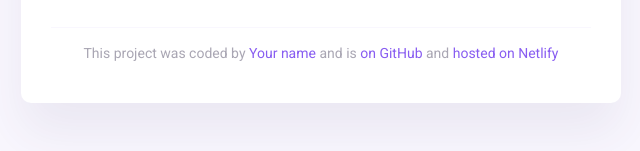
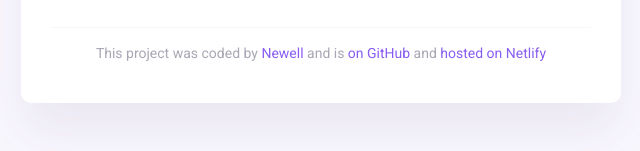
Before and after one commit to NewellNweke/Weather, a plain HTML site: page index.html in a window 1280 px wide. Shown: the part 331-482 px from the top of the page, 319-959 px from the left. Drawn offline with nearby package versions, Linux system fonts and the light colour scheme.

Commit message:
updated the html

```diff
--- a/index.html
+++ b/index.html
@@ -51,7 +51,7 @@
       <footer>
         <p>
           This project was coded by
-          <a href="#" target="_blank">Your name</a> and is
+          <a href="#" target="_blank">Newell</a> and is
           <a href="#" target="_blank"> on GitHub</a> and
           <a href="#" target="_blank">hosted on Netlify</a>
         </p>
```
